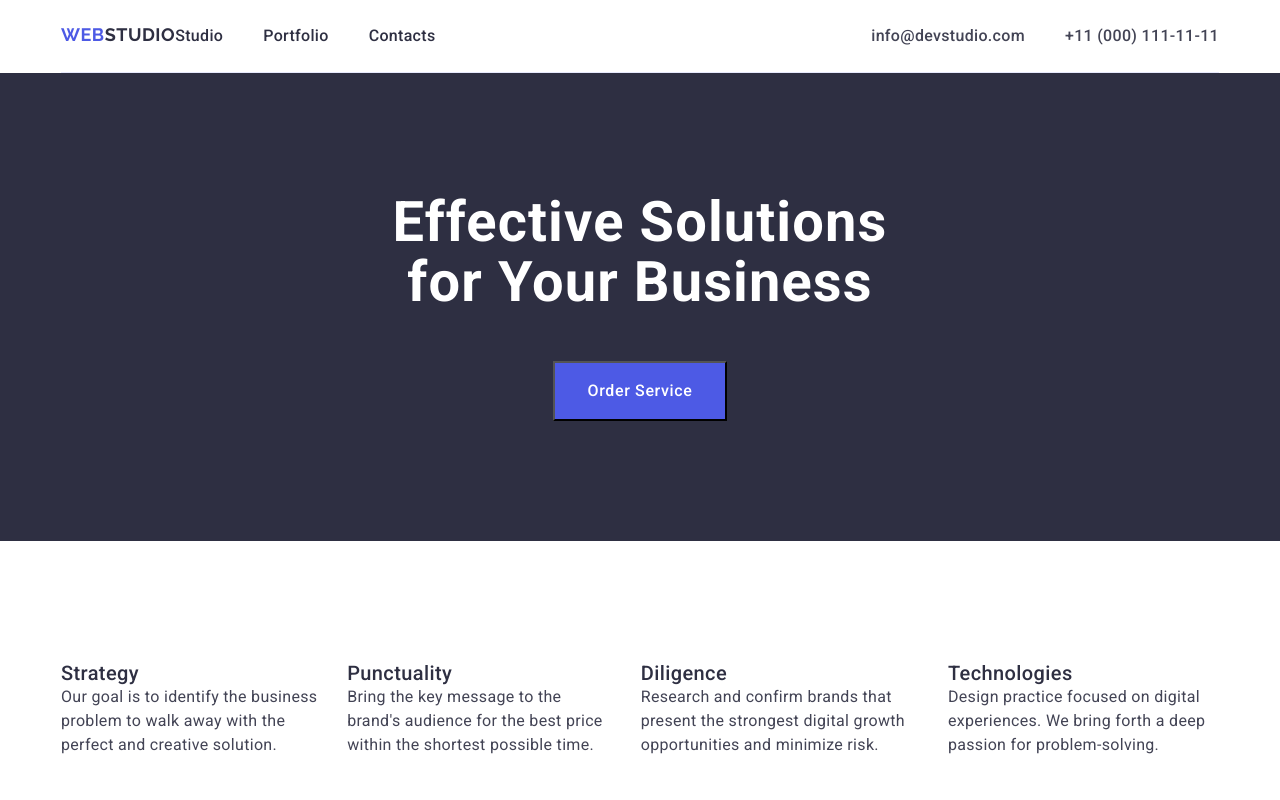
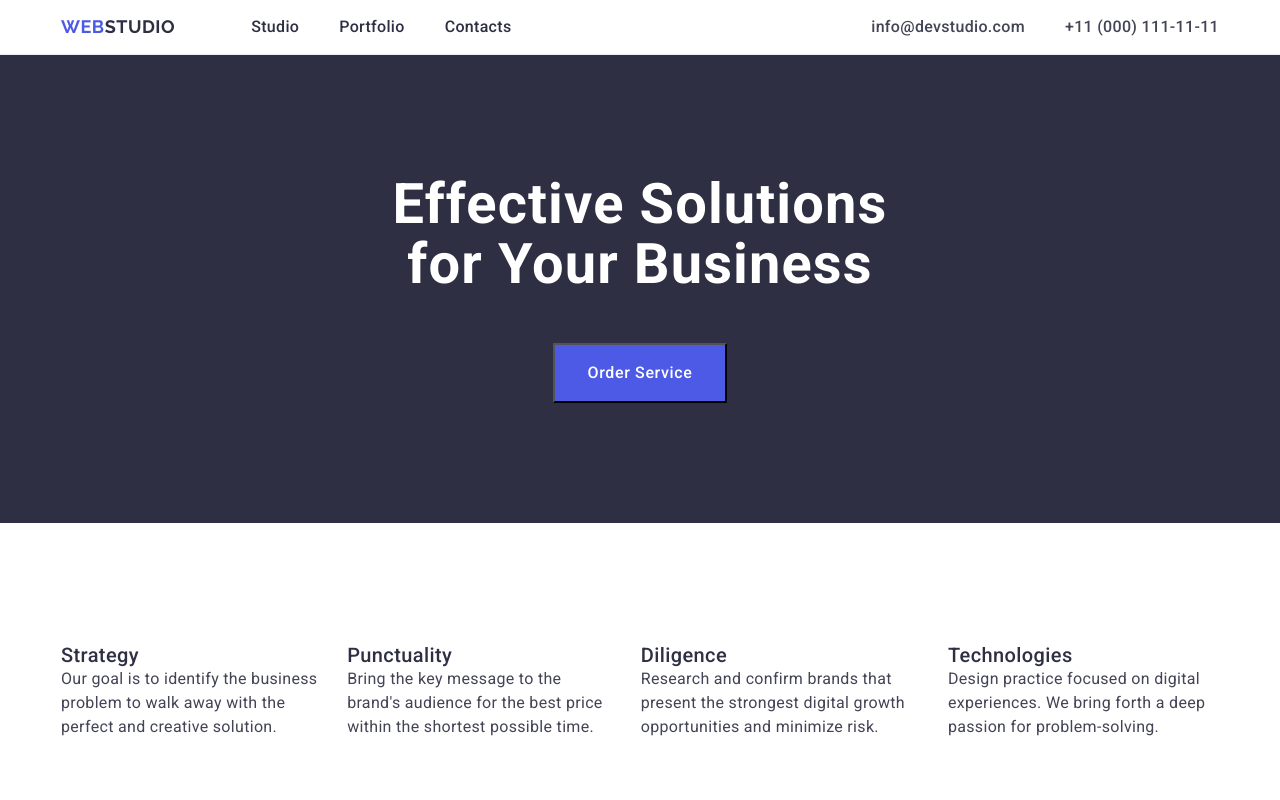
Before and after one commit to krovostok412/go-it-hw-03, a plain HTML site: page index.html in a window 1280 px wide. Shown: the top 800 px of the page. Drawn offline with nearby package versions, Linux system fonts and the light colour scheme.

Commit message:
headrref

```diff
--- a/css/style.css
+++ b/css/style.css
@@ -22,6 +22,7 @@ img {
     letter-spacing: 0.03em;
     color: #4d5ae5;
     font-family: "Raleway", sans-serif;
+    margin-right: 76px;
 }
 
 .logo-studio {
@@ -206,16 +207,20 @@ ul {
 }
 
 header {
+    border-bottom: 1px solid #E7E9FC;
+}
+
+.header-div {
     display: flex;
     flex-direction: row;
     justify-content: space-between;
-    padding: 24px 0 24px 0;
-    border-bottom: 1px solid #E7E9FC;
+    padding: 15px 0 15px 0;
 }
 
-nav {
+.nav {
     display: flex;
     justify-content: space-between;
+    align-items: center
 }
 
 .header-nav,
--- a/index.html
+++ b/index.html
@@ -18,8 +18,9 @@
 
 <body>
     <!-------------- HEADER --------------->
-    <header class="container">
-        <nav>
+    <header>
+        <div class="header-div container">
+            <nav class="nav">
                 <a href="./index.html" class="logo">Web<span class="logo-studio">Studio</span></a>
                 <ul class="header-nav">
                     <li><a class="header-a" href="./index.html">Studio</a></li>
@@ -33,6 +34,7 @@
                     <li><a class="adrress-a" href="tel:+110001111111">+11 (000) 111-11-11</a></li>
                 </ul>
             </address>
+        </div>
     </header>
     <main>
 
```
Lines whose indentation alone changed are shown as unchanged.
